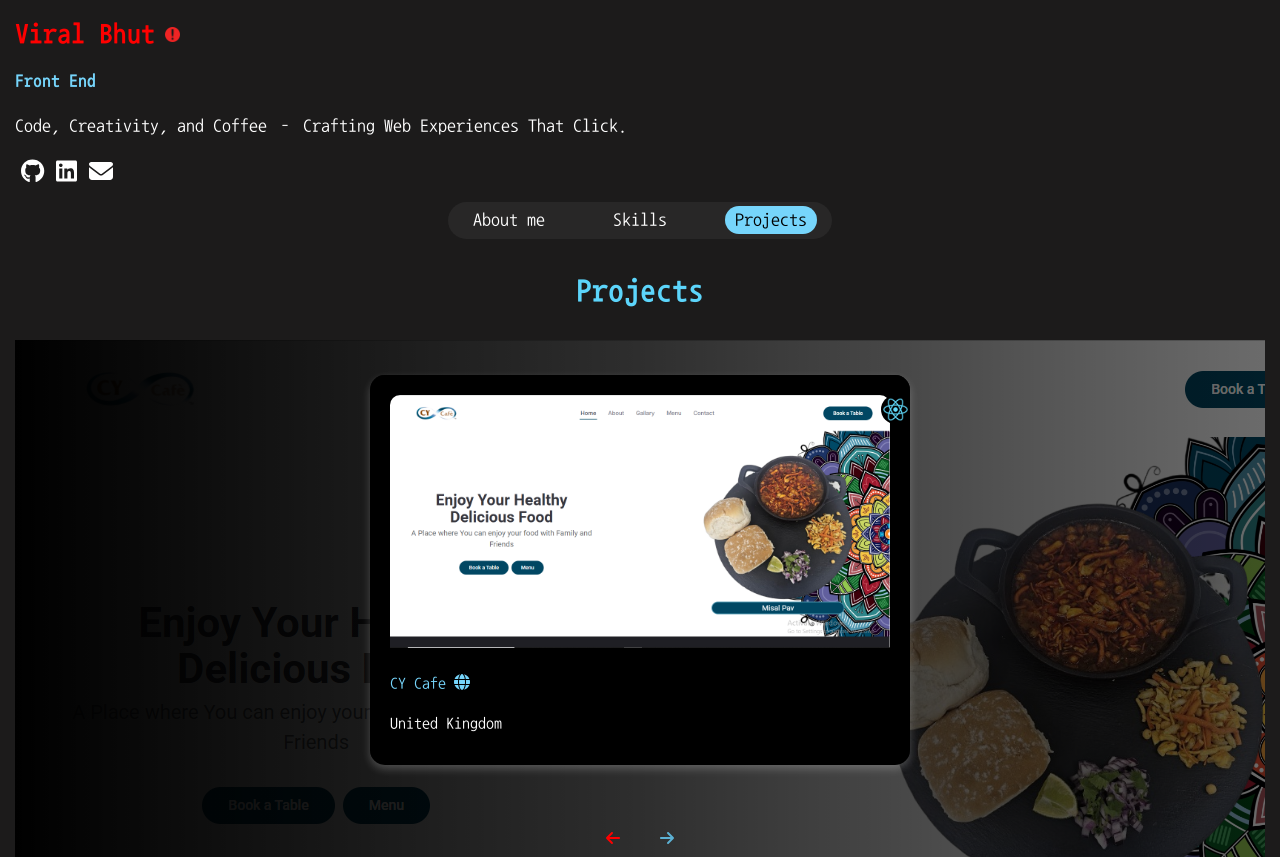
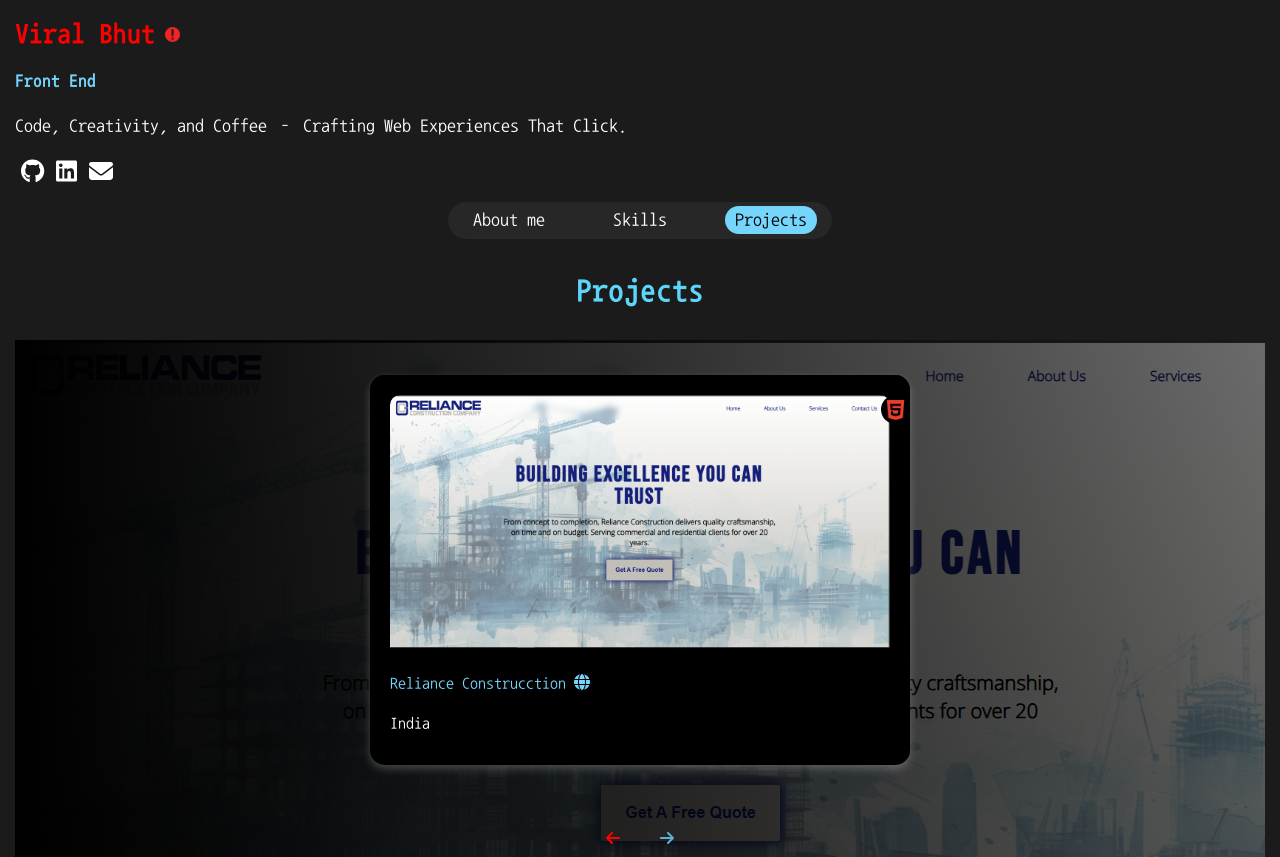
Before and after one commit to Viral8051/Portfolio, a React (Vite) app: page /projects in a window 1280 px wide. Built offline with nearby package versions, Linux system fonts and the light colour scheme.

Commit message:
Relience update

```diff
--- a/src/Components/portfolioinfo/PortData.jsx
+++ b/src/Components/portfolioinfo/PortData.jsx
@@ -4,6 +4,14 @@
 
 
 const portfolioData = [
+  {
+    title: 'Reliance Construcction',
+    location: 'India',
+    image: 'images/PortImages/reliencecons.png',
+    skillIcon: 'images/AboutMe/Skills/html5.png',
+    webUrl:"https://reliance-wheat.vercel.app/"
+
+  },
   {
     title: 'CY Cafe',
     location: 'United Kingdom',
```
Also changed, not shown: public/images/PortImages/reliencecons.png (added).
